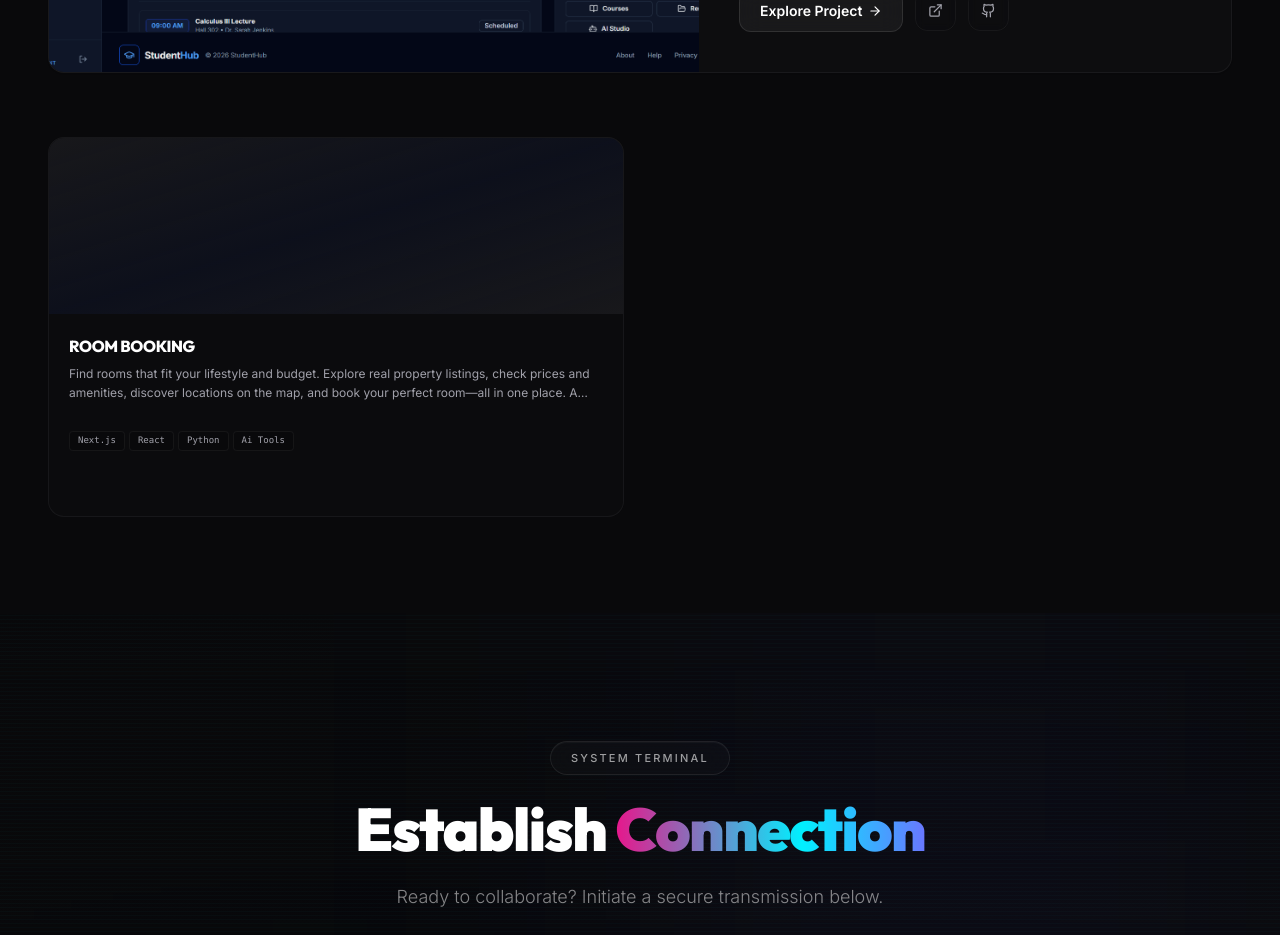
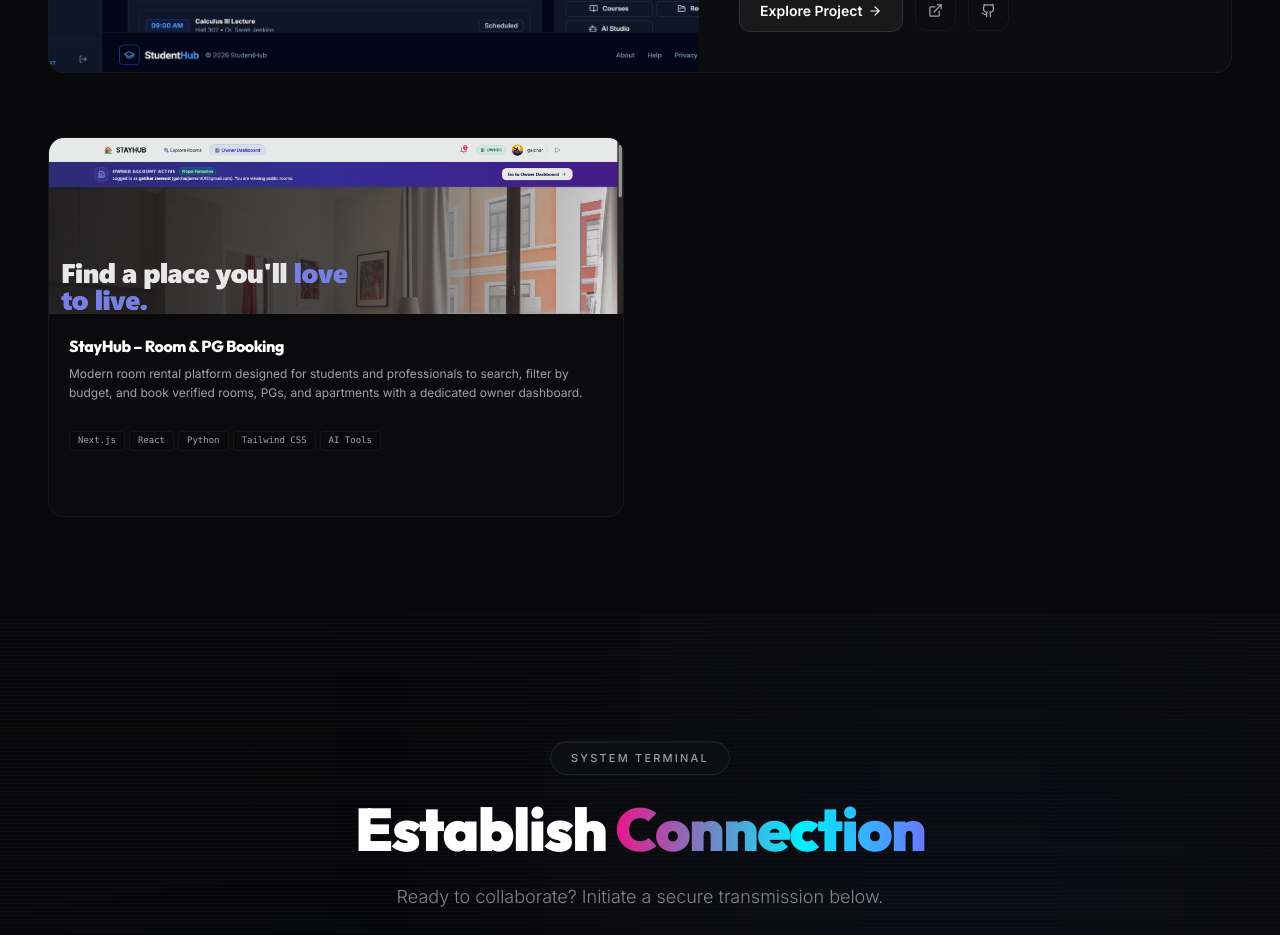
Before and after one commit to galcharjaswant01-code/my-portfolio, a React (Vite) app: page / in a window 1280 px wide. Shown: the part 4380-5315 px from the top of the page. Built offline with nearby package versions, Linux system fonts and the light colour scheme.

Commit message:
feat: add StayHub Room Booking preview image and polish project details

```diff
--- a/src/data/projects.js
+++ b/src/data/projects.js
@@ -19,14 +19,22 @@ export const FEATURED_PROJECT = {
 export const PROJECTS = [
   {
     id: "project-1",
-    title: "ROOM BOOKING",
-    description: "Find rooms that fit your lifestyle and budget. Explore real property listings, check prices and amenities, discover locations on the map, and book your perfect room—all in one place. A smarter, simpler way to find your next home.",
-    tech: ["Next.js", "React", "Python", "Ai Tools"],
-    gradient: "from-zinc-900 via-blue-950/20 to-zinc-900",
+    title: "StayHub – Room & PG Booking",
+    description: "Modern room rental platform designed for students and professionals to search, filter by budget, and book verified rooms, PGs, and apartments with a dedicated owner dashboard.",
+    tech: ["Next.js", "React", "Python", "Tailwind CSS", "AI Tools"],
+    gradient: "from-purple-950/30 via-zinc-900 to-zinc-900",
+    image: "/images/room_booking.png",
     github: "https://github.com/galcharjaswant01-code",
     live: "https://room-navy.vercel.app/",
-    features: ["Smart Room Search", "Interactive Map Integration", "Room Images and Gallery", "Online Room Booking", "Secure Authentication", "Real-Time Booking Notifications", "Owner Dashboard", "Analytics and Earnings"],
-    overview: "The Room Rental and Booking System is a web-based platform that helps users find, explore, and book rooms based on their location, budget, and preferences. It connects tenants with property owners and managers through room listings, interactive maps, secure booking, online payments, and real-time notifications."
+    features: [
+      "🏡 Smart Room & PG Search with Quick Category Filters (Students, 1BHK, Furnished, Under ₹10K)",
+      "📍 Location & Budget-based Discovery",
+      "👑 Dedicated Property Owner Dashboard & Real-time Booking Notifications",
+      "📸 Verified Property Listings with Image Galleries & Amenities",
+      "🔒 Secure Authentication & Tenant Profiles",
+      "⚡ Real-Time Booking & Direct Owner Connection"
+    ],
+    overview: "StayHub is an intuitive web-based room rental and booking platform that helps users find, explore, and book living spaces tailored to their location and budget. It connects tenants with property managers through verified listings, flexible category filtering, interactive discovery, and a streamlined owner management portal."
   }
 ];
   /*
```
Also changed, not shown: public/images/room_booking.png (added), 6 other files (tests, documents, lock files or other folders).
